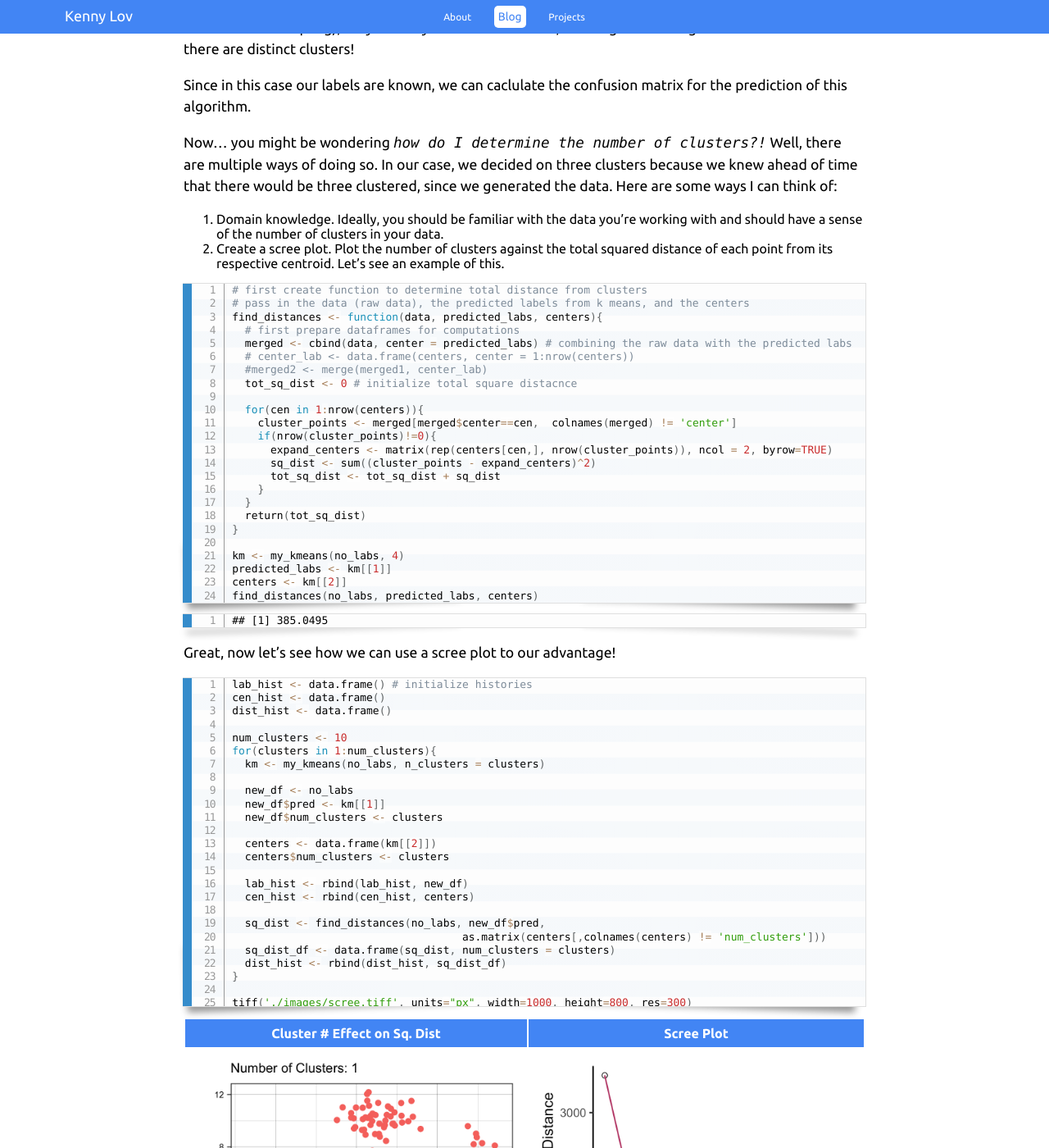
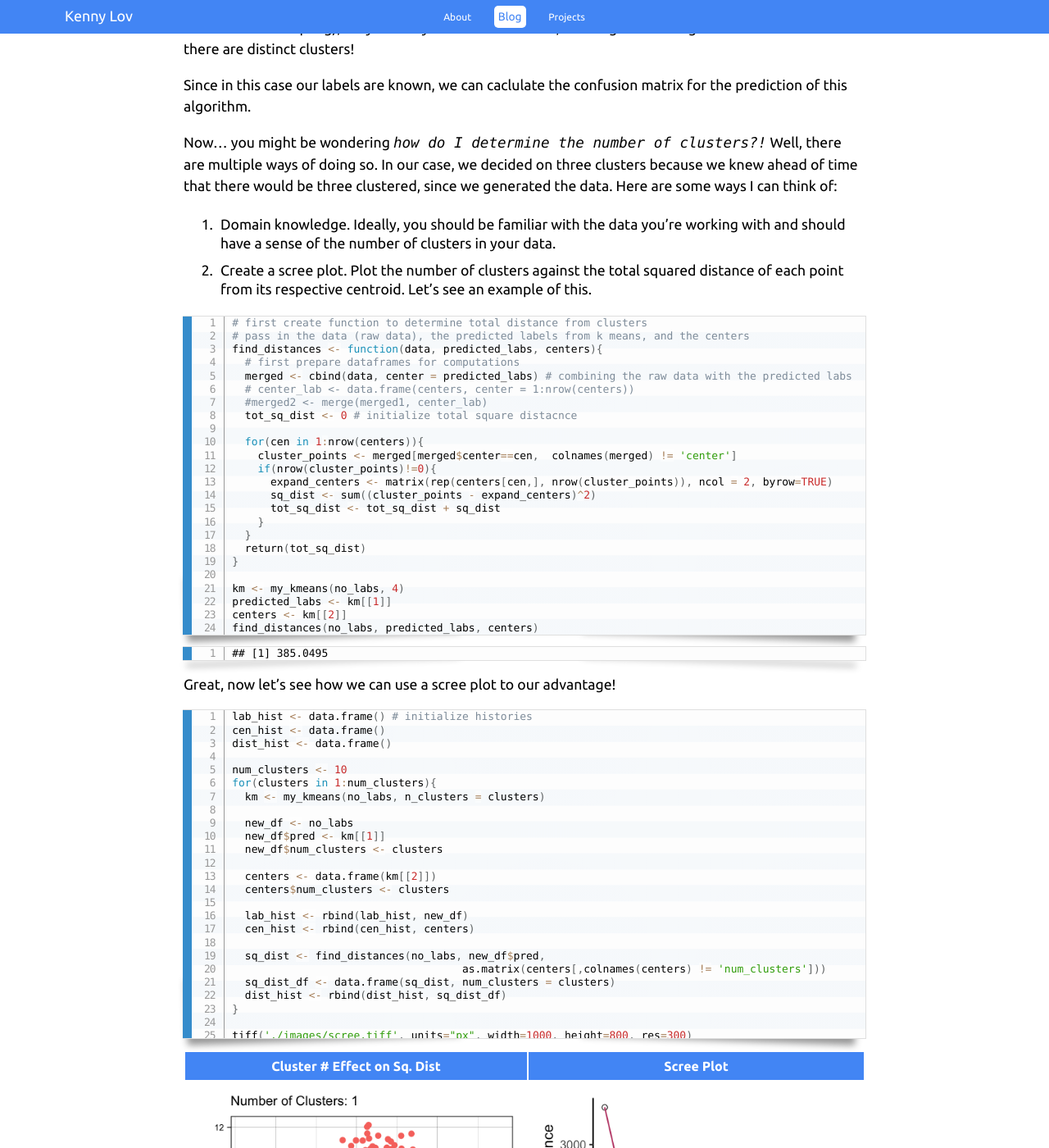
Before and after one commit to clfkenny/clfkenny.github.io, a Jekyll site: the page built from projects/kmeans_intro/index.md, in a window 1280 px wide and 1400 px high, scrolled down 5137 px. Shown: the whole window at 82% size. Built offline with Jekyll 4.4.1, drawn with Linux system fonts in a browser that asks for light colours; some web fonts are replaced; formulas are drawn with MathJax 3.

```diff
--- a/css/projects.css
+++ b/css/projects.css
@@ -330,3 +330,11 @@ nav.shrink #name{
 nav.hovered {
   font-size:15px;
 }
+
+
+/*change line spacing in lists*/
+ol li{
+  padding:5px;
+  line-height: 1.3em;
+  font-size:1.1em;
+}
```
